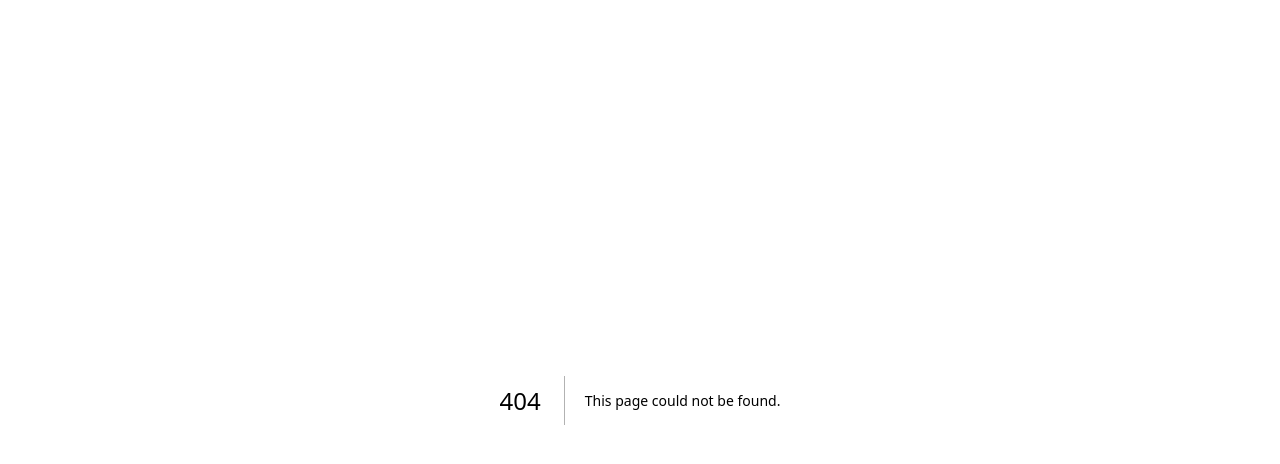
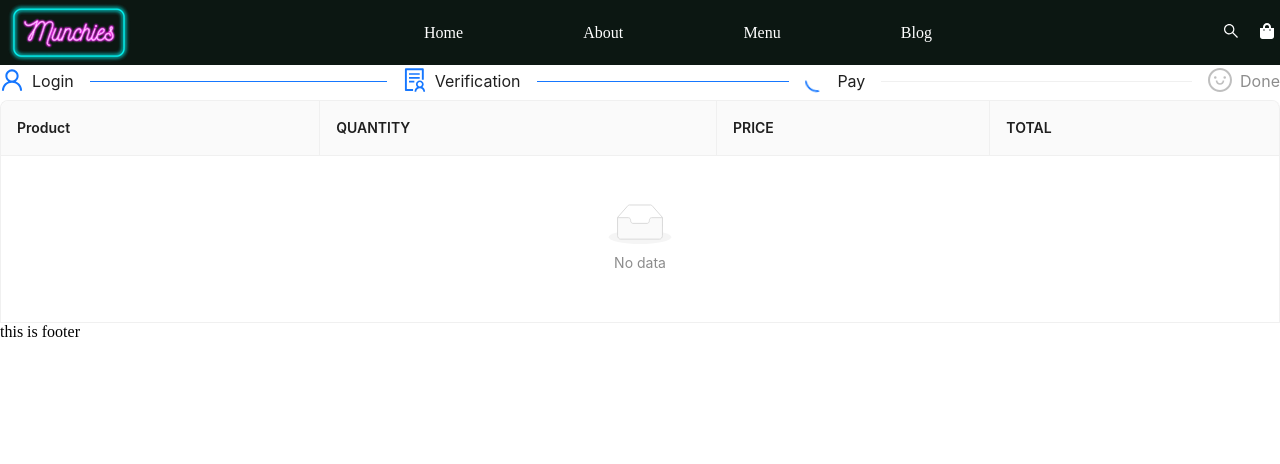
Before and after one commit to MuhammadJunaid01/munichies-bd, a Next.js app: page /cart in a window 1280 px wide. Before the commit this address had no page. Shown: the top 464 px of the page. Built offline with nearby package versions, Linux system fonts and the light colour scheme; a web font is replaced by a local one.

Commit message:
add checkout page

```diff
--- a/component/cart/Cart.tsx
+++ b/component/cart/Cart.tsx
@@ -1,19 +1,90 @@
+import {
+  LoadingOutlined,
+  SmileOutlined,
+  SolutionOutlined,
+  UserOutlined,
+} from '@ant-design/icons'
+import { Steps, Table } from 'antd'
 import { useSelector } from 'react-redux'
 import { RootStore } from '../../redux/app'
+const columns = [
+  {
+    title: 'Product',
+    dataIndex: 'image',
+    key: '0',
+    render: (
+      text: unknown,
+      record: { iamge: string | undefined; image: string | undefined }
+    ) => {
+      return (
+        <div>
+          <img
+            style={{ width: '100px' }}
+            src={record.iamge}
+            alt={record.image}
+          />
+        </div>
+      )
+    },
+  },
+
+  {
+    title: 'QUANTITY',
+    dataIndex: 'address',
+    key: '1',
+    render: (
+      text: never,
+      _record: { quantity: string | number | readonly string[] | undefined }
+    ) => {
+      return (
+        <div>
+          <input type="number" defaultValue={_record.quantity} />
+        </div>
+      )
+    },
+  },
+  {
+    title: 'PRICE',
+    dataIndex: 'price',
+    key: '2',
+  },
+  {
+    title: 'TOTAL',
+    dataIndex: 'totalAmount',
+    key: '3',
+  },
+]
 
 const Cart = () => {
   const { cartItems } = useSelector((state: RootStore) => state.cart)
   console.log(cartItems)
   return (
     <div>
-      <h1>hello cart</h1>
-      {/* {cartItems?.map((data, index) => {
-        return (
-          <div key={index}>
-            <h1>hhhhhhhhhhh</h1>
-          </div>
-        )
-      })} */}
+      <Steps
+        items={[
+          {
+            title: 'Login',
+            status: 'finish',
+            icon: <UserOutlined />,
+          },
+          {
+            title: 'Verification',
+            status: 'finish',
+            icon: <SolutionOutlined />,
+          },
+          {
+            title: 'Pay',
+            status: 'process',
+            icon: <LoadingOutlined />,
+          },
+          {
+            title: 'Done',
+            status: 'wait',
+            icon: <SmileOutlined />,
+          },
+        ]}
+      />
+      <Table columns={columns} dataSource={cartItems} bordered />
     </div>
   )
 }
--- a/component/home/Home.tsx
+++ b/component/home/Home.tsx
@@ -1,7 +1,6 @@
 /* eslint-disable no-console */
 import HeroImage from '../../public/hero-image.png'
 import Button from '../button/Button'
-import Cart from '../cart/Cart'
 import FilterMenu from '../filterMenu/FilterMenu'
 import HeroBanner from '../heroBanner/HeroBanner'
 import HomeKitchen from '../home_kitchen/HomeKitchen'
@@ -61,7 +60,6 @@ const HomePage = () => {
         }
         products={<Products filterOption={<FilterMenu />} />}
       />
-      <Cart />
     </div>
   )
 }
--- a/component/menubar/MenuBar.tsx
+++ b/component/menubar/MenuBar.tsx
@@ -1,17 +1,30 @@
 import Image from 'next/image'
-import { FaAlignRight, FaBars } from 'react-icons/fa'
+import { useRouter } from 'next/router'
 
 import { useState } from 'react'
+import { FaAlignRight, FaBars } from 'react-icons/fa'
 import style from '../../styles/menubar.module.css'
 import { NavbarProps } from '../../types'
 const MenuBar = (props: NavbarProps) => {
+  const router = useRouter()
+
   const { logo, paths, icons, classNameContent, classNameContainer } = props
+
   const [isCollapse, setIsCollapse] = useState(false)
 
+  const handleLink = () => {
+    router.push('/cart')
+  }
   return (
     <div className={classNameContainer ? classNameContainer : style.container}>
       <div className={classNameContent ? classNameContent : style.menu}>
-        <Image src={logo ? logo : ''} width={128} height={65} alt="" />
+        <Image
+          onClick={() => router.push('/')}
+          src={logo ? logo : ''}
+          width={128}
+          height={65}
+          alt=""
+        />
         <div
           className={`${
             isCollapse
@@ -33,7 +46,12 @@ const MenuBar = (props: NavbarProps) => {
           {icons?.map((icon, index, {}) => {
             return (
               <div key={index}>
-                <p style={index === 1 ? { cursor: 'pointer' } : {}}>{icon}</p>
+                <p
+                  onClick={handleLink}
+                  style={index === 1 ? { cursor: 'pointer' } : {}}
+                >
+                  {icon}
+                </p>
               </div>
             )
           })}
--- /dev/null
+++ b/pages/cart/index.tsx
@@ -0,0 +1,11 @@
+import Cart from '../../component/cart/Cart'
+import MainLayoute from '../../layoutes/MainLayoute'
+const index = () => {
+  return (
+    <MainLayoute>
+      <Cart />
+    </MainLayoute>
+  )
+}
+
+export default index
--- a/redux/slices/cart.ts
+++ b/redux/slices/cart.ts
@@ -1,24 +1,11 @@
-/* eslint-disable @typescript-eslint/no-explicit-any */
 import { createSlice } from '@reduxjs/toolkit'
-interface state {
-  cartItems: {
-    id: number
-    name: string
-    price: number
-    quantity_available: string
-    image: string
-    vat: number
-    addons: { name: string; is_default?: boolean; price: number }[]
-    quantity: number
-    totalAmount: number
-  }[]
-  quantity: number
-  totalAmount: number
-}
-const initialState: state = {
+import { CartstateType } from '../../types'
+
+const initialState: CartstateType = {
   cartItems: [],
   quantity: 0,
   totalAmount: 0,
+  isCartShow: false,
 }
 export const cartSlice = createSlice({
   name: 'cart',
@@ -47,34 +34,36 @@ export const cartSlice = createSlice({
           ...action.payload,
           quantity: 1,
         }
-        // const updatedState = {
-        //   ...(state.quantity = state.quantity + 1),
-        //   ...update,
-        // }
+
         state?.cartItems?.push(update)
       }
       const total = state?.cartItems?.map((item) => {
         return item.quantity * item.price
       })
-      state.totalAmount = total.reduce((acc, prev) => {
+      const totalAmount = total.reduce((acc, prev) => {
         return acc + prev
       })
-    },
-    inceaseById: (state, action) => {
-      state.cartItems = state?.cartItems?.map((item) => {
-        if (action.payload === item.id) {
-          state.quantity = state.quantity + 1
-          const update = {
-            ...item,
-            quantity: item.quantity + 1,
-          }
-          localStorage.setItem('cartItems', JSON.stringify(state))
-          return update
-        } else {
-          return item
-        }
+      state.totalAmount = totalAmount
+      state.cartItems.map((item) => {
+        const p = item.price * item.quantity
+        item.totalAmount = p
       })
     },
+    // inceaseById: (state, action) => {
+    //   state.cartItems = state?.cartItems?.map((item) => {
+    //     if (action.payload === item.id) {
+    //       state.quantity = state.quantity + 1
+    //       const update = {
+    //         ...item,
+    //         quantity: item.quantity + 1,
+    //       }
+    //       localStorage.setItem('cartItems', JSON.stringify(state))
+    //       return update
+    //     } else {
+    //       return item
+    //     }
+    //   })
+    // },
     // decreseById: (state, action) => {
     //   const currentState = current(state)
     //   state.cartItems = state.cartItems.map((item) => {
@@ -135,7 +124,10 @@ export const cartSlice = createSlice({
     //   })
     //   // console.log("find items", find);
     // },
+    cartShow: (state) => {
+      state.isCartShow = !state.isCartShow
+    },
   },
 })
-export const { addToCart } = cartSlice.actions
+export const { addToCart, cartShow } = cartSlice.actions
 export default cartSlice.reducer
--- /dev/null
+++ b/styles/cart.module.css
@@ -0,0 +1,2 @@
+.container {
+}
```
Also changed, not shown: component/card/Card.tsx (+3 -5 lines), types/index.ts (+10 -11 lines).
